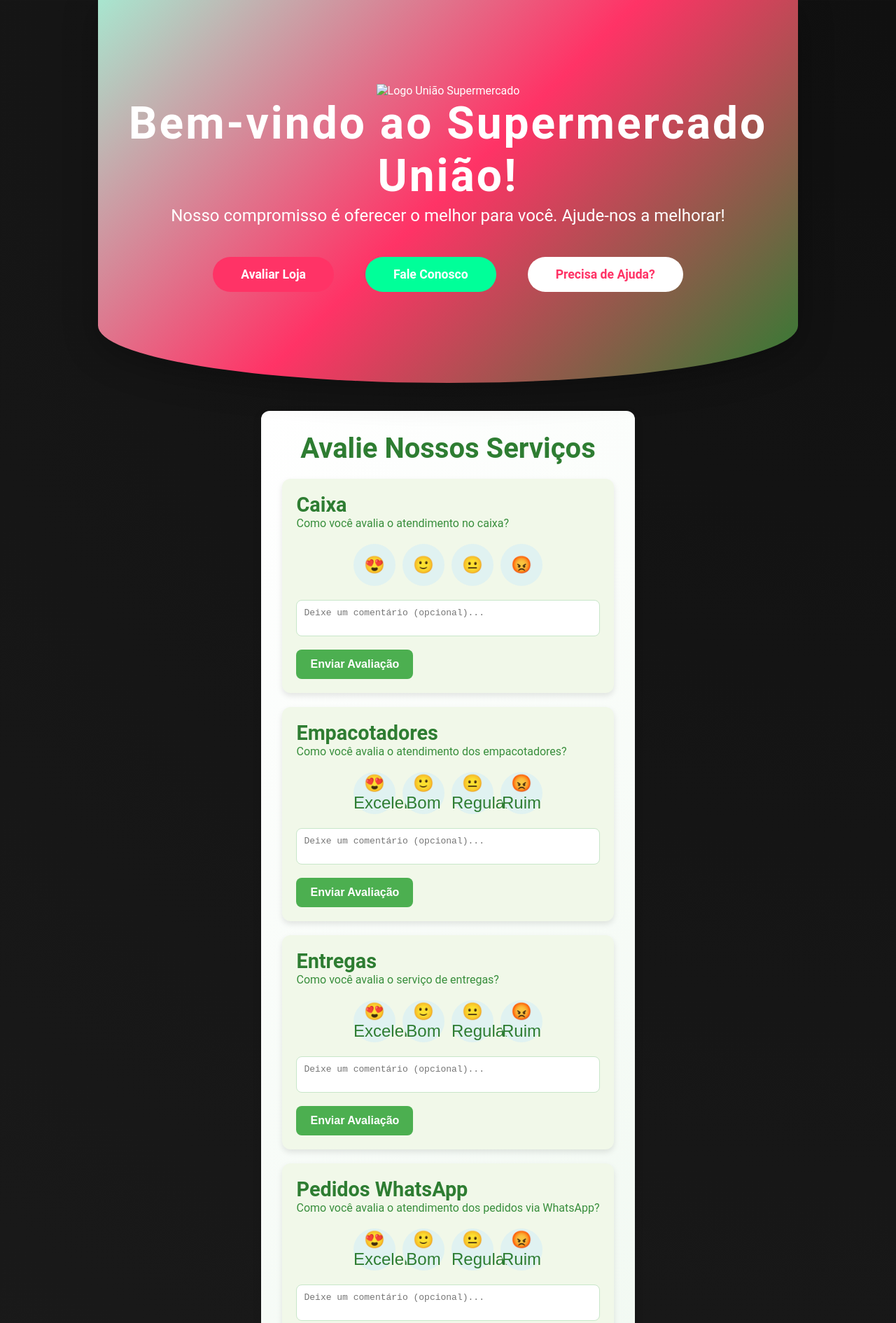
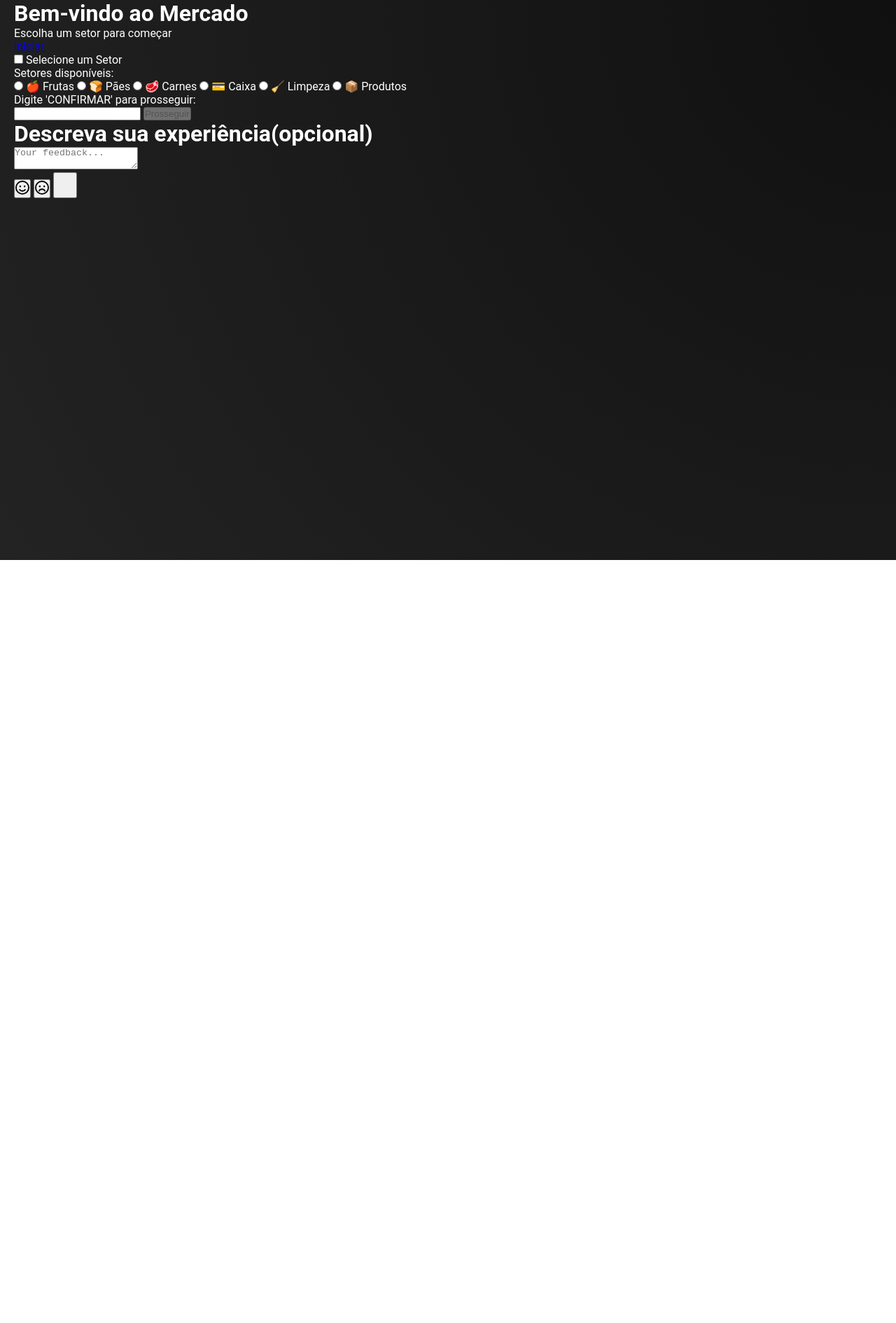
Before and after one commit to PixelCode001/Tela-Satifacao-Clientes, a plain HTML site: page index.html in a window 1280 px wide. Shown: the top 1890 px of the page at 70% size. After the commit the page ends 800 px from the top, so only its background shows below. Drawn offline with Linux system fonts and the light colour scheme.

Commit message:
Update index.html

```diff
--- a/index.html
+++ b/index.html
@@ -3,196 +3,100 @@
 <head>
   <meta charset="UTF-8">
   <meta name="viewport" content="width=device-width, initial-scale=1.0">
-    <title>Avaliação do Supermercado União</title>
+  <title>Supermercado - Setores</title>
   <link rel="stylesheet" href="styles.css">
 </head>
 <body>
-    <div class="color-line"></div>
+
+  <div class="brutal-welcome">
+    <h1 class="brutal-title">Bem-vindo ao Mercado</h1>
+    <p class="brutal-subtitle">Escolha um setor para começar</p>
+    <a href="#setores" class="brutal-button brutal-start">
+      Iniciar
+    </a>
+  </div>
+
+  <div class="brutal-record-manager">
+    <input type="checkbox" id="brutal-action-toggle" class="brutal-toggle" />
+    <label for="brutal-action-toggle" class="brutal-button">
+      Selecione um Setor
+    </label>
+
+    <div class="brutal-panel">
+      <p class="brutal-title">Setores disponíveis:</p>
+      <div class="brutal-options">
+
+        <input type="radio" id="setor-1" name="setor" class="brutal-radio" />
+        <label for="setor-1" class="brutal-option">
+          <span class="brutal-icon">🍎</span>
+          Frutas
+        </label>
+
+        <input type="radio" id="setor-2" name="setor" class="brutal-radio" />
+        <label for="setor-2" class="brutal-option">
+          <span class="brutal-icon">🍞</span>
+          Pães
+        </label>
 
 
-    <!-- Hero Section com CTA -->
-    <header class="hero-section">
-        <div class="header">
-            <img src="images/logo.png" alt="Logo União Supermercado" class="logo">
+        <input type="radio" id="setor-3" name="setor" class="brutal-radio" />
+        <label for="setor-3" class="brutal-option">
+          <span class="brutal-icon">🥩</span>
+          Carnes
+        </label>
+
+        <input type="radio" id="setor-4" name="setor" class="brutal-radio" />
+        <label for="setor-4" class="brutal-option">
+          <span class="brutal-icon">💳</span>
+          Caixa
+        </label>
+
+        <input type="radio" id="setor-5" name="setor" class="brutal-radio" />
+        <label for="setor-5" class="brutal-option">
+          <span class="brutal-icon">🧹</span>
+          Limpeza
+        </label>
+
+        <input type="radio" id="setor-6" name="setor" class="brutal-radio" />
+        <label for="setor-6" class="brutal-option">
+          <span class="brutal-icon">📦</span>
+          Produtos
+        </label>
       </div>
 
-        <h1>Bem-vindo ao Supermercado União!</h1>
-        <p>Nosso compromisso é oferecer o melhor para você. Ajude-nos a melhorar!</p>
-        <div class="hero-buttons">
-            <a href="#evaluation-section" class="hero-button primary">Avaliar Loja</a>
-            <a href="#contact-section" class="hero-button secondary">Fale Conosco</a>
-            <a href="#help-section" class="hero-button tertiary">Precisa de Ajuda?</a>
+      <div class="brutal-confirmation">
+        <p class="brutal-text">Digite 'CONFIRMAR' para prosseguir:</p>
+        <input type="text" class="brutal-input" pattern="CONFIRMAR" required />
+        <button class="brutal-proceed" disabled>Prosseguir</button>
       </div>
-    </header>
-
-
-        <div class="evaluation-section">
-            <h2>Avalie Nossos Serviços</h2>
-
-            <!-- Operador(a) de Caixa -->
-            <div class="sector-card">
-                <h3>Caixa</h3>
-                <p>Como você avalia o atendimento no caixa?</p>
-                <div class="rating-options">
-                  <button class="rating-button" data-rating="excelente">😍</button>
-                  <button class="rating-button" data-rating="bom">🙂</button>
-                  <button class="rating-button" data-rating="regular">😐</button>
-                  <button class="rating-button" data-rating="ruim">😡</button>
-                </div>
-                <textarea class="comment-box" placeholder="Deixe um comentário (opcional)..."></textarea>
-                <button class="send-button">Enviar Avaliação</button>
-              </div>
-
-            <!-- Empacotadores -->
-            <div class="sector-card">
-                <h3>Empacotadores</h3>
-                <p>Como você avalia o atendimento dos empacotadores?</p>
-                <div class="rating-options">
-                    <button class="rating-button" data-rating="excelente">😍<span>Excelente</span></button>
-                    <button class="rating-button" data-rating="bom">🙂<span>Bom</span></button>
-                    <button class="rating-button" data-rating="regular">😐<span>Regular</span></button>
-                    <button class="rating-button" data-rating="ruim">😡<span>Ruim</span></button>
-                </div>
-                <textarea class="comment-box" placeholder="Deixe um comentário (opcional)..."></textarea>
-                <button class="send-button">Enviar Avaliação</button>
-
-            </div>
-
-            <!-- Repita essa estrutura para os outros setores -->
-            <div class="sector-card">
-                <h3>Entregas</h3>
-                <p>Como você avalia o serviço de entregas?</p>
-                <div class="rating-options">
-                    <button class="rating-button" data-rating="excelente">😍<span>Excelente</span></button>
-                    <button class="rating-button" data-rating="bom">🙂<span>Bom</span></button>
-                    <button class="rating-button" data-rating="regular">😐<span>Regular</span></button>
-                    <button class="rating-button" data-rating="ruim">😡<span>Ruim</span></button>
-                </div>
-                <textarea class="comment-box" placeholder="Deixe um comentário (opcional)..."></textarea>
-                <button class="send-button">Enviar Avaliação</button>
-            </div>
-
-            <div class="sector-card">
-                <h3>Pedidos WhatsApp</h3>
-                <p>Como você avalia o atendimento dos pedidos via WhatsApp?</p>
-                <div class="rating-options">
-                    <button class="rating-button" data-rating="excelente">😍<span>Excelente</span></button>
-                    <button class="rating-button" data-rating="bom">🙂<span>Bom</span></button>
-                    <button class="rating-button" data-rating="regular">😐<span>Regular</span></button>
-                    <button class="rating-button" data-rating="ruim">😡<span>Ruim</span></button>
-                </div>
-                <textarea class="comment-box" placeholder="Deixe um comentário (opcional)..."></textarea>
-                <button class="send-button">Enviar Avaliação</button>
-            </div>
-
-            <div class="sector-card">
-                <h3>Açougue</h3>
-                <p>Como você avalia o atendimento no açougue?</p>
-                <div class="rating-options">
-                    <button class="rating-button" data-rating="excelente">😍<span>Excelente</span></button>
-                    <button class="rating-button" data-rating="bom">🙂<span>Bom</span></button>
-                    <button class="rating-button" data-rating="regular">😐<span>Regular</span></button>
-                    <button class="rating-button" data-rating="ruim">😡<span>Ruim</span></button>
-                </div>
-                <textarea class="comment-box" placeholder="Deixe um comentário (opcional)..."></textarea>
-                <button class="send-button">Enviar Avaliação</button>
-            </div>
-
-            <div class="sector-card">
-                <h3>Padaria</h3>
-                <p>Como você avalia o atendimento na padaria?</p>
-                <div class="rating-options">
-                    <button class="rating-button" data-rating="excelente">😍<span>Excelente</span></button>
-                    <button class="rating-button" data-rating="bom">🙂<span>Bom</span></button>
-                    <button class="rating-button" data-rating="regular">😐<span>Regular</span></button>
-                    <button class="rating-button" data-rating="ruim">😡<span>Ruim</span></button>
-                </div>
-                <textarea class="comment-box" placeholder="Deixe um comentário (opcional)..."></textarea>
-                <button class="send-button">Enviar Avaliação</button>
-            </div>
-
-            <div class="sector-card">
-                <h3>Hortifruti</h3>
-                <p>Como você avalia a qualidade e organização do hortifruti?</p>
-                <div class="rating-options">
-                    <button class="rating-button" data-rating="excelente">😍<span>Excelente</span></button>
-                    <button class="rating-button" data-rating="bom">🙂<span>Bom</span></button>
-                    <button class="rating-button" data-rating="regular">😐<span>Regular</span></button>
-                    <button class="rating-button" data-rating="ruim">😡<span>Ruim</span></button>
-                </div>
-                <textarea class="comment-box" placeholder="Deixe um comentário (opcional)..."></textarea>
-                <button class="send-button">Enviar Avaliação</button>
-            </div>
-
-            <div class="sector-card">
-                <h3>Limpeza de Loja</h3>
-                <p>Como você avalia a limpeza e organização da loja?</p>
-                <div class="rating-options">
-                    <button class="rating-button" data-rating="excelente">😍<span>Excelente</span></button>
-                    <button class="rating-button" data-rating="bom">🙂<span>Bom</span></button>
-                    <button class="rating-button" data-rating="regular">😐<span>Regular</span></button>
-                    <button class="rating-button" data-rating="ruim">😡<span>Ruim</span></button>
-                </div>
-                <textarea class="comment-box" placeholder="Deixe um comentário (opcional)..."></textarea>
-                <button class="send-button">Enviar Avaliação</button>
     </div>
   </div>
 
-        <!-- Seção de Contato -->
-        <div class="contact-section">
-            <h2>Contato</h2>
-            <p>Tem alguma dúvida ou sugestão? Entre em contato conosco!</p>
-            <form action="#" method="post">
-                <input type="text" placeholder="Nome" required>
-                <input type="email" placeholder="Email" required>
-                <textarea placeholder="Sua mensagem"></textarea>
-                <button type="submit">Enviar</button>
-            </form>
-        </div>
+  <div class="feedback-container">
+    <h1 class="feedback-title"> Descreva sua experiência(opcional)</h1>
+    <textarea class="feedback-textarea" placeholder="Your feedback..."></textarea>
 
-    <script>
-        // Interação com as Emojis de Avaliação
-        document.querySelectorAll('.emoji-rating span').forEach(span => {
-            span.addEventListener('click', function() {
-                document.querySelectorAll('.emoji-rating span').forEach(s => s.classList.remove('selected'));
-                this.classList.add('selected');
-            });
-        });
-    </script>
+    <div class="feedback-actions">
+      <button class="feedback-btn">
+        <svg xmlns="http://www.w3.org/2000/svg" height="20px" viewBox="0 0 512 512">
+          <path d="M464 256A208 208 0 1 0 48 256a208 208 0 1 0 416 0zM0 256a256 256 0 1 1 512 0A256 256 0 1 1 0 256zm177.6 62.1C192.8 334.5 218.8 352 256 352s63.2-17.5 78.4-33.9c9-9.7 24.2-10.4 33.9-1.4s10.4 24.2 1.4 33.9c-22 23.8-60 49.4-113.6 49.4s-91.7-25.5-113.6-49.4c-9-9.7-8.4-24.9 1.4-33.9s24.9-8.4 33.9 1.4zM144.4 208a32 32 0 1 1 64 0 32 32 0 1 1 -64 0zm192-32a32 32 0 1 1 0 64 32 32 0 1 1 0-64z"></path>
+        </svg>
+      </button>
 
+      <button class="feedback-btn">
+        <svg xmlns="http://www.w3.org/2000/svg" height="20px" viewBox="0 0 512 512">
+          <path d="M464 256A208 208 0 1 0 48 256a208 208 0 1 0 416 0zM0 256a256 256 0 1 1 512 0A256 256 0 1 1 0 256zM174.6 384.1c-4.5 12.5-18.2 18.9-30.7 14.4s-18.9-18.2-14.4-30.7C146.9 319.4 198.9 288 256 288s109.1 31.4 126.6 79.9c4.5 12.5-2 26.2-14.4 30.7s-26.2-2-30.7-14.4C328.2 358.5 297.2 336 256 336s-72.2 22.5-81.4 48.1zM144.4 208a32 32 0 1 1 64 0 32 32 0 1 1 -64 0zm192-32a32 32 0 1 1 0 64 32 32 0 1 1 0-64z"></path>
+        </svg>
+      </button>
 
-<!-- Seção "Precisa de Ajuda?" -->
-<div class="precisa-ajuda-section">
-    <h2>Precisa de Ajuda?</h2>
-    <p>Nosso time está aqui para te ajudar. Caso tenha dúvidas, entre em contato com a gente agora!</p>
-    <a href="mailto:ajuda@uniaomarket.com" class="contact-button">Entre em Contato</a>
-  </div>
-
-  <!-- Seção "Perguntas Frequentes" -->
-  <div class="faq-section">
-    <h2>Perguntas Frequentes</h2>
-
-    <div class="faq-item">
-      <h3><span>❓</span> Como posso fazer meu pedido online?</h3>
-      <div class="faq-answer">
-        <p>Você pode fazer seu pedido através do nosso site ou pelo WhatsApp. Basta clicar no botão "Fazer Pedido" e seguir as instruções.</p>
+      <button class="feedback-btn">
+        <svg fill="none" viewBox="0 0 24 24" height="30px" width="30px" xmlns="http://www.w3.org/2000/svg">
+          <path stroke-linejoin="round" stroke-linecap="round" stroke-width="1.5" d="M7.39999 6.32003L15.89 3.49003C19.7 2.22003 21.77 4.30003 20.51 8.11003L17.68 16.6C15.78 22.31 12.66 22.31 10.76 16.6L9.91999 14.08L7.39999 13.24C1.68999 11.34 1.68999 8.23003 7.39999 6.32003Z"></path>
+          <path stroke-linejoin="round" stroke-linecap="round" stroke-width="1.5" d="M10.11 13.6501L13.69 10.0601"></path>
+        </svg>
+      </button>
     </div>
   </div>
 
-    <div class="faq-item">
-      <h3><span>❓</span> Como faço para cancelar meu pedido?</h3>
-      <div class="faq-answer">
-        <p>Para cancelar seu pedido, basta entrar em contato conosco pelo WhatsApp ou pelo e-mail até 2 horas após a realização do pedido.</p>
-      </div>
-    </div>
-
-    <div class="faq-item">
-      <h3><span>❓</span> Quais formas de pagamento são aceitas?</h3>
-      <div class="faq-answer">
-        <p>Aceitamos pagamentos via cartão de crédito, débito e PIX. Escolha a opção que mais lhe convém na finalização da compra.</p>
-      </div>
-    </div>
-  </div>
-</div>
 </body>
 </html>
```
Lines whose indentation alone changed are shown as unchanged.
